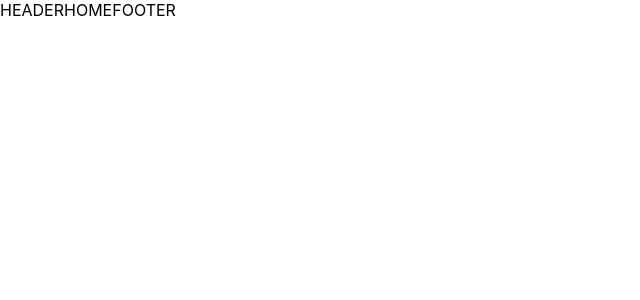
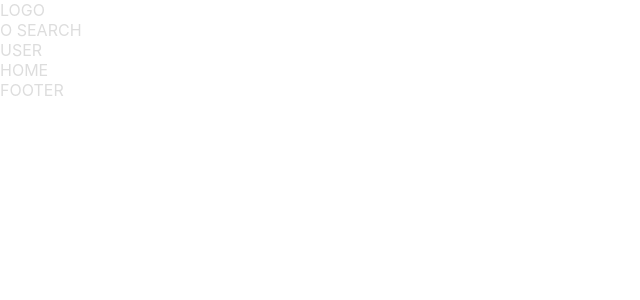
Before and after one commit to Franco-Lobos/polling, a React (Create React App) app: page / in a window 1280 px wide. Shown: the top 300 px of the page, without its empty margins (0-640 px from the left). Built offline with nearby package versions, Linux system fonts and the light colour scheme.

Commit message:
wireFrameSeed

```diff
--- a/src/App.js
+++ b/src/App.js
@@ -1,32 +1,19 @@
-import { BrowserRouter, Route, Routes } from 'react-router-dom';
-
-import Header from  './components/template/Header';
-import Footer from './components/template/Footer';
-import Home from './components/pages/Home';
 
 import { ThemeProvider } from './components/providers/theme/ThemeContext';
 import { AlertProvider } from './components/providers/alert/alertContext';
 import AlertModal from './components/providers/alert/AlertModal';
 import { ScrollToTop } from './library';
+import Main from './components/template/Main';
 
 
 const App = ()=>{
 
   return(
     <ThemeProvider>
-    <AlertProvider>
-      <BrowserRouter>
-      <ScrollToTop></ScrollToTop>
-      <Header></Header>
-
-        <Routes>
-            <Route path="/" element={<Home/>}/>
-        </Routes>
-
-      {/* <AlertModal /> */}
-      <Footer></Footer>
-      </BrowserRouter>
-    </AlertProvider>
+      <AlertProvider>
+          <Main></Main>
+          {/* <AlertModal /> */}
+      </AlertProvider>
     </ThemeProvider>
   )
 }
--- a/src/components/template/Footer.jsx
+++ b/src/components/template/Footer.jsx
@@ -1,9 +1,9 @@
 const Footer = ()=>{
 
     return(
-        <>
+        <div id="footer">
         FOOTER
-        </>
+        </div>
     )
 }
 
--- a/src/components/template/Header.jsx
+++ b/src/components/template/Header.jsx
@@ -1,8 +1,17 @@
 const Header = ()=>{
     return(
-        <>
-        HEADER
-        </>
+        <div id="header">
+            <div id="header-logo">
+                LOGO
+            </div>
+            <div id="header-searcher">
+                O
+                SEARCH
+            </div>
+            <div id="header-user">
+                USER
+            </div>
+        </div>
     )
 }
 
--- /dev/null
+++ b/src/components/template/Main.jsx
@@ -0,0 +1,29 @@
+import Header from "./Header";
+import Footer from "./Footer";
+import SideBar from "./SideBar";
+import Home from "../pages/Home";
+
+import { ScrollToTop } from "../../library";
+
+import {BrowserRouter, Route, Routes } from 'react-router-dom';
+
+
+const Main = ()=>{
+    return(
+        <BrowserRouter>
+            <ScrollToTop/>
+            <div id="main">
+                <Header/>
+                <div id="body">
+                    <SideBar/>
+                    <Routes>
+                        <Route path="/" element={<Home/>}/>
+                    </Routes>
+                </div>
+                <Footer/>
+            </div>
+        </BrowserRouter>
+    )
+}
+
+export default Main;
--- /dev/null
+++ b/src/components/template/SideBar.jsx
@@ -0,0 +1,8 @@
+const SideBar = ()=>{
+    return (
+        <div id="sidebar">
+        </div>
+    )
+}
+
+export default SideBar;
--- a/src/index.css
+++ b/src/index.css
@@ -10,6 +10,14 @@
   --pastel-orange: #ffcc99;
   --pastel-purple: #d5a9f3;
   --pastel-lime: #c0f091;
+}
+
+*{
+  -webkit-transition: inherit;
+  transition: inherit;
+  box-sizing: border-box;
+  margin: 0;
+  color: #dddddd;
 }
 
 
@@ -29,15 +37,8 @@ code {
 }
 
 
-.saved{
-  --blue: #3498db; /* Vibrant Blue */
-  --green: #2ecc71; /* Fresh Green */
-  --red: #e74c3c; /* Alert Red */
-  --orange: #e67e22; /* Warm Orange */
-  --yellow: #f1c40f; /* Sunshine Yellow */
-  --turquoise: #1abc9c; /* Bright Turquoise */
-  --pink: #e91e63; /* Lovely Pink */
-  --lime: #27ae60; /* Lively Lime */
-  --violet: #8e44ad; /* Dark Violet */
-  --raspberry: #c0392b; /* Raspberry */
-}
+@import url(./styles/header.css);
+@import url(./styles/body.css);
+@import url(./styles/footer.css);
+@import url(./styles/sidebar.css);
+@import url(./styles/main.css);
--- /dev/null
+++ b/src/styles/body.css
@@ -0,0 +1,5 @@
+#body{
+    height: 100%;
+    display: grid;
+    grid-template-columns: 2fr 10fr;
+}
--- /dev/null
+++ b/src/styles/footer.css
@@ -0,0 +1,7 @@
+#footer{
+    position: absolute;
+    bottom: 0;
+    background-color: var(--secondary-background);
+    width: 100vw;
+    z-index: 1;
+}
--- /dev/null
+++ b/src/styles/header.css
@@ -0,0 +1,10 @@
+#header{
+    display: grid;
+    grid-template-columns: 3fr 6fr 3fr;
+    width: 100vw;
+    background-color: var(--primary-background);
+    color: var(--text-primary);
+    padding: 1rem;
+    font-weight: 800;
+
+}
--- /dev/null
+++ b/src/styles/main.css
@@ -0,0 +1,5 @@
+#main{
+    overflow: hidden;
+    width: 100vw;
+    height: 100vh;
+}
--- /dev/null
+++ b/src/styles/sidebar.css
@@ -0,0 +1,4 @@
+#sidebar{
+    background-color: var(--secondary-background);
+    height: 100%;
+}
```
